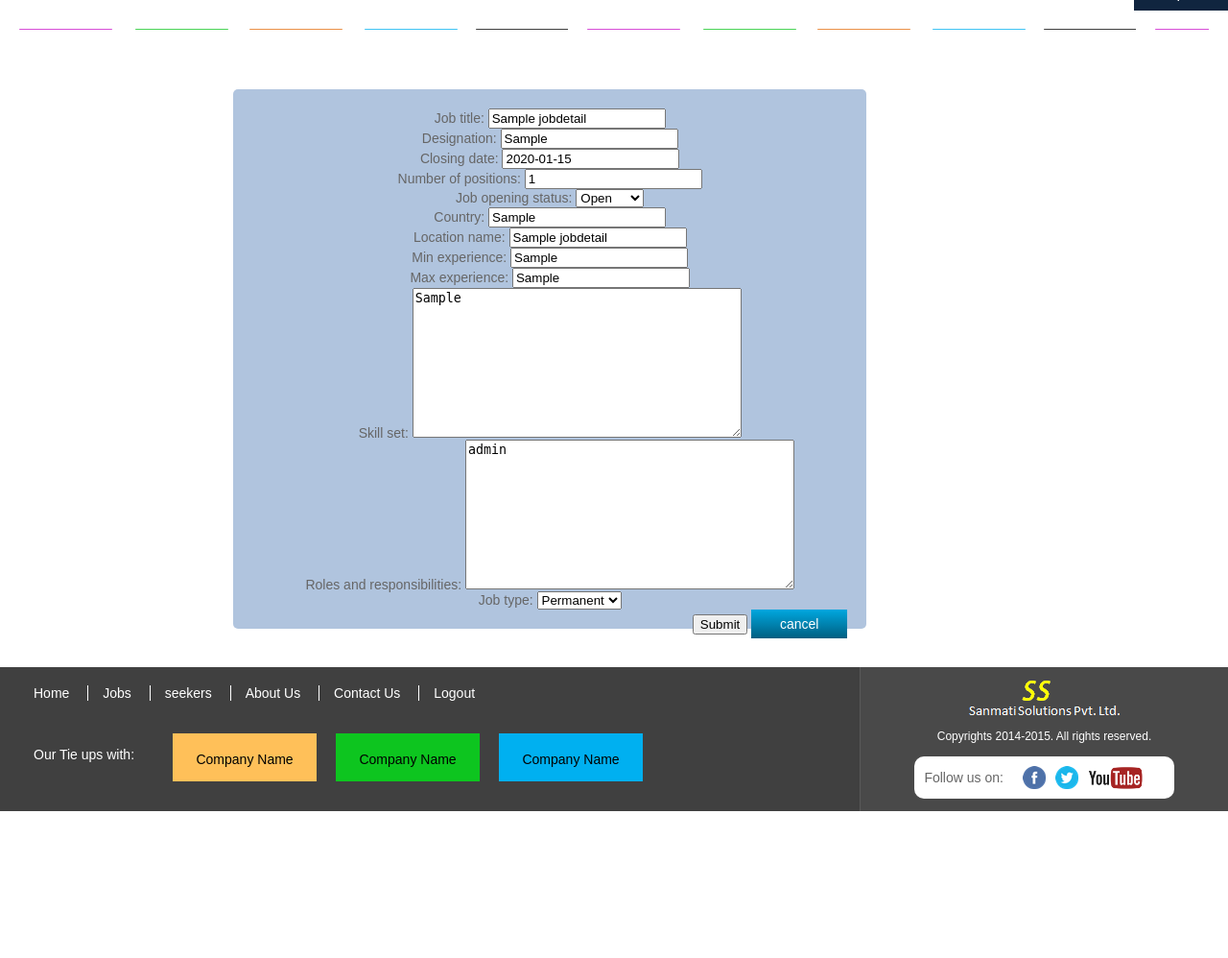
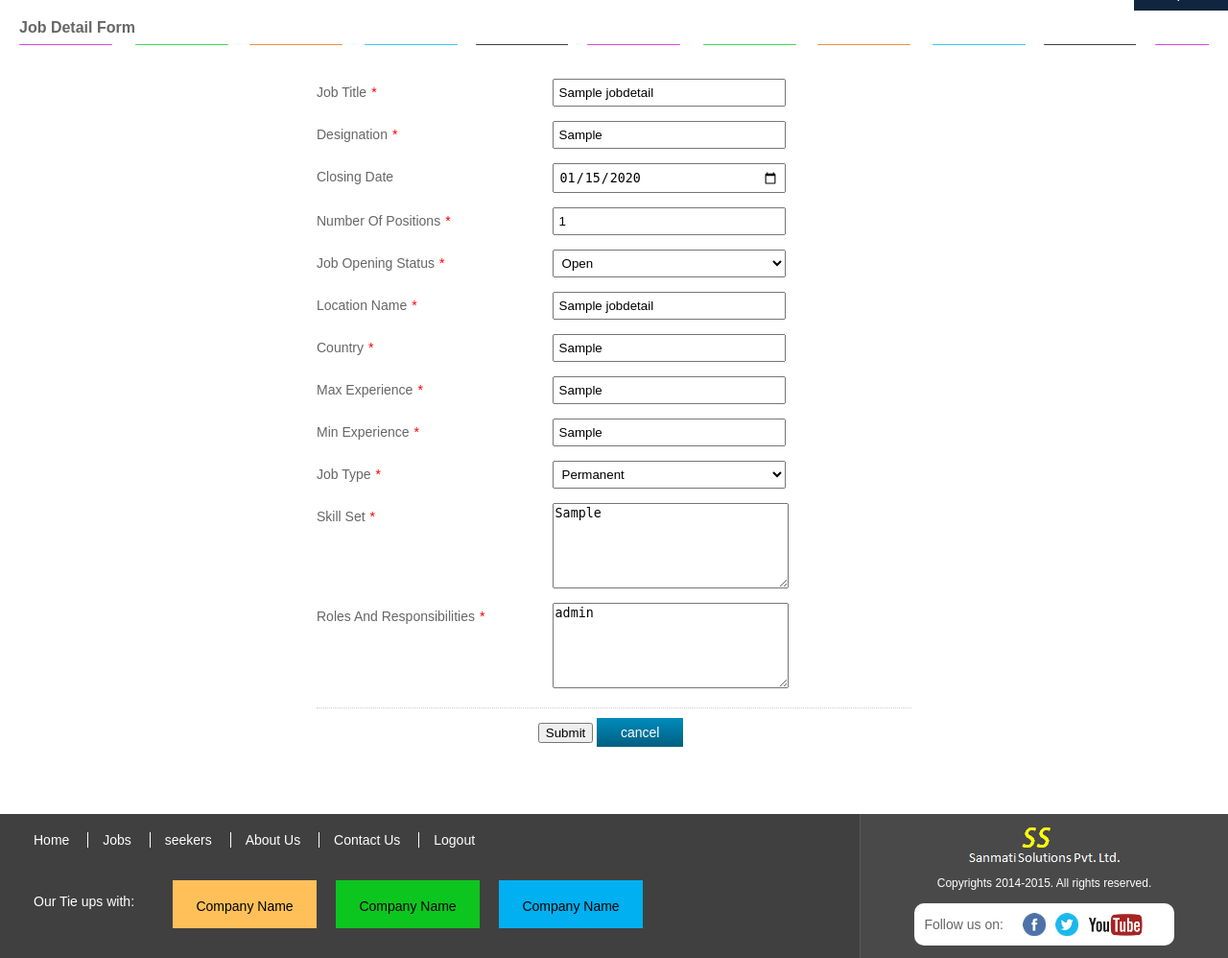
Before and after one commit to deepiakjain/recruiter, a Django app: page /jobs/edit/000 in a window 1280 px wide. Shown: the part 59-1057 px from the top of the page at 96% size. Before the commit the page ends 904 px from the top, so only its background shows below. Run offline with Django 3.2, Linux system fonts and the light colour scheme; a user stored in the database is signed in; tables that the repository leaves empty hold one stand-in row (values such as "Sample post"); parts of the project's set-up code (start-up, migrations or seed data) failed here and were passed over; some libraries are stand-ins or nearby versions.

Commit message:
job creation form, edit functionality and form layout

```diff
--- a/recruiter/settings.py
+++ b/recruiter/settings.py
@@ -53,6 +53,7 @@ INSTALLED_APPS = (
     #'south',
 
     'registration',
+    'widget_tweaks',
 )
 
 TEMPLATE_CONTEXT_PROCESSORS = (
--- a/recruiter/static/css/style.css
+++ b/recruiter/static/css/style.css
@@ -355,3 +355,7 @@ footer .right-section .social-links a.youtube{width:57px; height:24px; backgroun
 .edit-profile .success-message{text-align:center; margin:50px auto 0;}
 .edit-profile .success-message input{margin:10px 0 0 0;}
 /* Styles for Edit Profile Page ends */
+
+/* job form */
+
+.job_form textarea {width: 246px; height: 89px;}
--- a/recruiter/templates/jobs/job_detail_form.html
+++ b/recruiter/templates/jobs/job_detail_form.html
@@ -1,21 +1,119 @@
 {% extends  'base.html' %}
-{% load i18n %}
+{% load i18n widget_tweaks %}
 
 {% block title %}Job Creation Form{% endblock %}
 
+{% block section_header %}
+    <h2>{% trans 'Job Detail Form' %}</h2>
+{% endblock %}
+
 {% block content%}
-    <div style="text-align: center; width: 50%; padding: 20px; margin-top: 5%; margin-left: 18%; border-radius: 5px; background-color: lightsteelblue;">
-        <form action=""{% url 'job-create' %}" method='POST'>
-            {% csrf_token %}
-            <div>
-                {{form.as_p}}
+    <form action="{% if form.instance %}{% url 'job-edition' form.instance.job_code %}{% else %}{% url 'job-create' %} {% endif %}" method='POST'>
+        {% csrf_token %}
+        {{form.errors}}
+        <div class="form-layout single">
+            <div class="row">
+                <label class="mandatory">{{ form.job_title.label|title }}</label>
+                <div class="form-elements">
+                    {{ form.job_title | attr:"placeholder: Enter Job title" | attr:"required"}}
+                </div>
+                <span class="form_error">{{ form.job_title.errors.as_text }}</span>
             </div>
-            <div style="width:100%;">
-                <span style="float:right">
-                    <input type='submit' value="Submit" />
-                    <input type='button' value="cancel" onclick="window.location.href='{% url 'home' %}';"/>
-                </span>
+
+            <div class="row">
+                <label class="mandatory">{{ form.designation.label | title }}</label>
+                <div class="form-elements">
+                    {{ form.designation | attr:"placeholder: Required Designation" | attr:"required" }}
+                </div>
+                <span class="form_error">{{ form.designation.errors.as_text }}</span>
             </div>
-        </form>
-    </div>
+
+            <div class="row">
+                <label class="">{{ form.closing_date.label | title }}</label>
+                <div class="form-elements">
+                    {{ form.closing_date | attr:"type:date" | attr:"placeholder: MM/DD/YYYY" }}
+                </div>
+                <span class="form_error">{{ form.closing_date.errors.as_text }}</span>
+            </div>
+
+            <div class="row">
+                <label class="mandatory">{{ form.number_of_positions.label | title }}</label>
+                <div class="form-elements">
+                    {{ form.number_of_positions }}
+                </div>
+                <span class="form_error">{{ form.number_of_positions.errors.as_text }}</span>
+            </div>
+
+            <div class="row">
+                <label class="mandatory">{{ form.job_opening_status.label | title }}</label>
+                <div class="form-elements">
+                    {{ form.job_opening_status }}
+                </div>
+                <span class="form_error">{{ form.job_opening_status.errors.as_text }}</span>
+            </div>
+
+            <div class="row">
+                <label class="mandatory">{{ form.location_name.label | title }}</label>
+                <div class="form-elements">
+                    {{ form.location_name | attr:"placeholder: Location" | attr:"required" }}
+                </div>
+                <span class="form_error">{{ form.location_name.errors.as_text }}</span>
+            </div>
+
+            <div class="row">
+                <label class="mandatory">{{ form.country.label | title }}</label>
+                <div class="form-elements">
+                    {{ form.country | attr:"placeholder: Country" | attr:"required" }}
+                </div>
+                <span class="form_error">{{ form.country.errors.as_text }}</span>
+            </div>
+
+            <div class="row">
+                <label class="mandatory">{{ form.max_experience.label | title }}</label>
+                <div class="form-elements">
+                    {{ form.max_experience | attr:"placeholder: max experience" | attr:"required"  }}
+                </div>
+                <span class="form_error">{{ form.max_experience.errors.as_text }}</span>
+            </div>
+
+            <div class="row">
+                <label class="mandatory">{{ form.min_experience.label | title }}</label>
+                <div class="form-elements">
+                    {{ form.min_experience | attr:"placeholder: min experience" | attr:"required" }}
+                </div>
+                <span class="form_error">{{ form.min_experience.errors.as_text }}</span>
+            </div>
+
+            <div class="row">
+                <label class="mandatory">{{ form.job_type.label | title }}</label>
+                <div class="form-elements">
+                    {{ form.job_type }}
+                </div>
+                <span class="form_error">{{ form.job_type.errors.as_text }}</span>
+            </div>
+
+            <div class="row job_form">
+                <label class="mandatory">{{ form.skill_set.label | title }}</label>
+                <div class="form-elements address">
+                    {{ form.skill_set | attr:"placeholder: Skill set required...." | attr:"required" }}
+                </div>
+                <span class="form_error">{{ form.skill_set.errors.as_text }}</span>
+            </div>
+
+            <div class="row job_form">
+                <label class="mandatory">{{ form.roles_and_responsibilities.label | title }}</label>
+                <div class="form-elements address">
+                    {{ form.roles_and_responsibilities | attr:"placeholder: Roles and Responsibilities" | attr:"required" }}
+                </div>
+                <span class="form_error">{{ form.roles_and_responsibilities.errors.as_text }}</span>
+            </div>
+            {% for hidden in form.hidden_fields %}
+                {{ hidden }}
+            {% endfor %}
+            <div class="button-container">
+                <input type='submit' value="Submit" />
+                <input type='button' value="cancel" onclick="window.location.href='{% url 'home' %}';"/>
+            </div>
+        </div>
+    </form>
 {% endblock %}
```
Also changed, not shown: job_details/views.py (+0 -15 lines).
